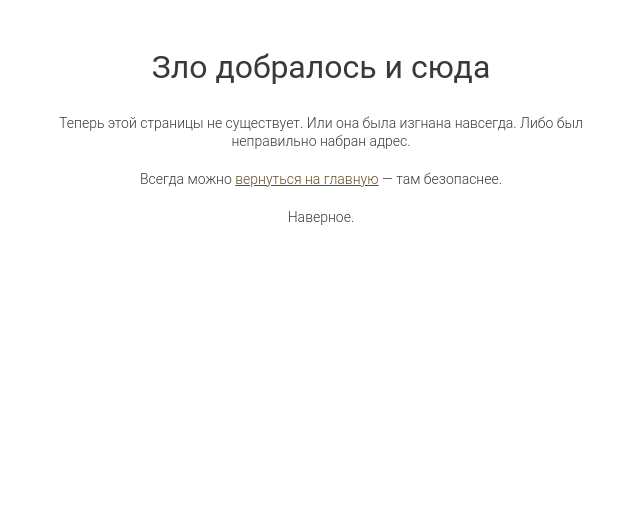
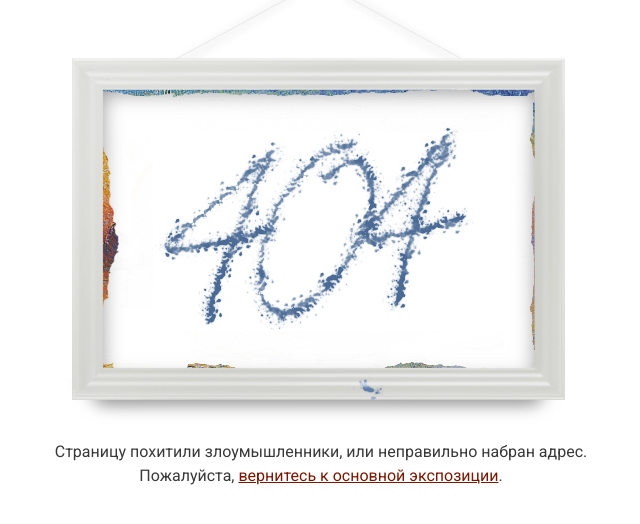
Before and after one commit to pavelminsky/gambit, a PHP site: page /404/index.php in a window 1280 px wide. Shown: the top 524 px of the page, without its empty margins (319-959 px from the left). Run offline with PHP 8.4, Linux system fonts and the light colour scheme.

Commit message:
404, favicon, apple-touch, social

```diff
--- a/404/index.php
+++ b/404/index.php
@@ -1,27 +1 @@
-<!DOCTYPE html PUBLIC "-//W3C//DTD XHTML 1.0 Transitional//EN" "http://www.w3.org/TR/xhtml1/DTD/xhtml1-transitional.dtd">
-<html xmlns="http://www.w3.org/1999/xhtml">
-<head><title>Страница изгнана</title>
-
-<meta http-equiv="Content-Type" content="text/html; charset=utf-8">
-<meta http-equiv="X-UA-Compatible" content="IE=edge">
-<meta name="description" content="Последнее изгнание дьявола: Второе пришествие. Официальный сайт фильма. В кино с 28 февраля.">
-<meta name="keywords" content="Последнее изгнание дьявола, Второе пришествие, The Last Exorcism Part II, ужасы, триллер, фильм, Эд Гасс-Доннели, Спенсер Трит Кларк, Эшли Белл, Эндрю Сенсениг, Джудд Лорманд, Джулия Гарнер">
-
-<meta name="viewport" content="width=990">
-<meta name="format-detection" content="telephone=no">
-<link rel="icon" href="/favicon.ico" type="image/x-icon">
-<link rel="shortcut icon" href="/favicon.png">
-
-<link rel="stylesheet" href="/css/main.css">
-<link href='http://fonts.googleapis.com/css?family=Playfair+Display+SC:400,400italic&subset=latin,cyrillic' rel='stylesheet' type='text/css'>
-
-</head><body>
-
-<div class="error_wrap">
-	<h1>Зло добралось и сюда</h1>
-	<p>Теперь этой страницы не существует. Или она была изгнана навсегда. Либо был неправильно набран адрес.</p>
-	<p>Всегда можно <a href="/">вернуться на главную</a> — там безопаснее.</p>
-	<p>Наверное.</p>
-</div>
-
-</body></html>
+<!DOCTYPE html PUBLIC "-//W3C//DTD XHTML 1.0 Transitional//EN" "http://www.w3.org/TR/xhtml1/DTD/xhtml1-transitional.dtd"><html xmlns="http://www.w3.org/1999/xhtml"><head><title>Страница не найдена</title><meta http-equiv="Content-Type" content="text/html; charset=utf-8"><meta http-equiv="X-UA-Compatible" content="IE=edge"><meta name="viewport" content="width=990"><link rel="icon" href="/favicon.ico" type="image/x-icon"><link rel="shortcut icon" href="/favicon.png"><link rel="stylesheet" href="/css/main.css"><link href='http://fonts.googleapis.com/css?family=Roboto:400,300&subset=latin,cyrillic' rel='stylesheet' type='text/css'></head><body><div class="e_w"><div class="e_i">&nbsp;</div><p>Страницу похитили злоумышленники, или неправильно набран адрес.</p><p>Пожалуйста, <a href="/">вернитесь к основной экспозиции</a>.</p></div></body></html>
--- a/css/main.css
+++ b/css/main.css
@@ -22,8 +22,8 @@ body {overflow: auto; height: 100%; min-width: 960px; min-height: 600px; backgro
 b, strong, h1, h2, h3, h4, h5, h6 {font-weight: normal; font-weight: 400;}
 i, em {font-style: normal;}
 
-a:link, a:visited {color: #624d24;}
-a:hover {color: #9c683a;}
+a:link, a:visited {color: #7a1700;}
+a:hover {color: #d93000;}
 
 .age {position: absolute; top: 10px; left: 10px; width: 50px; height: 50px; z-index: 2; background: url('/images/age.png') center center no-repeat;}
 
@@ -45,6 +45,7 @@ a.stills:hover {opacity: 0.80; -moz-opacity: 0.80; -khtml-opacity: 0.80; filter:
 .counters_list p {padding: 0; margin: 0; padding-bottom: 6px; font-size: 11px; color: #3e4548;}
 #counters:hover {bottom: 0;}
 
-.error_wrap {width: 600px; padding-top: 60px; margin: 0 auto; text-align: center;}
-.error_wrap h1 {padding-bottom: 30px; font-size: 32px;}
-.error_wrap p {padding: 10px 10px 10px 10px; font-size: 14px; line-height: 18px;}
+
+.e_w {width: 600px; margin: 0 auto; text-align: center;}
+.e_i {width: 600px; height: 440px; background: url('/404/404.jpg') center center no-repeat;}
+.e_w p {padding: 5px; font-weight: normal; font-size: 16px;}
--- a/index.php
+++ b/index.php
@@ -93,7 +93,7 @@ $('.stills').fancybox({
 //arrows    : false,
 nextClick : false,
 'margin' : 50,
-helpers : {thumbs : {width  : 28, height : 20}}
+helpers : {thumbs : {width  : 56, height : 40}}
 });
 $('.videos').fancybox({
 //prevEffect : 'none',
```
Also changed, not shown: 404/404.jpg (added), apple-touch-icon.png, favicon.ico, favicon.png, images/share.jpg, 1 other file.
